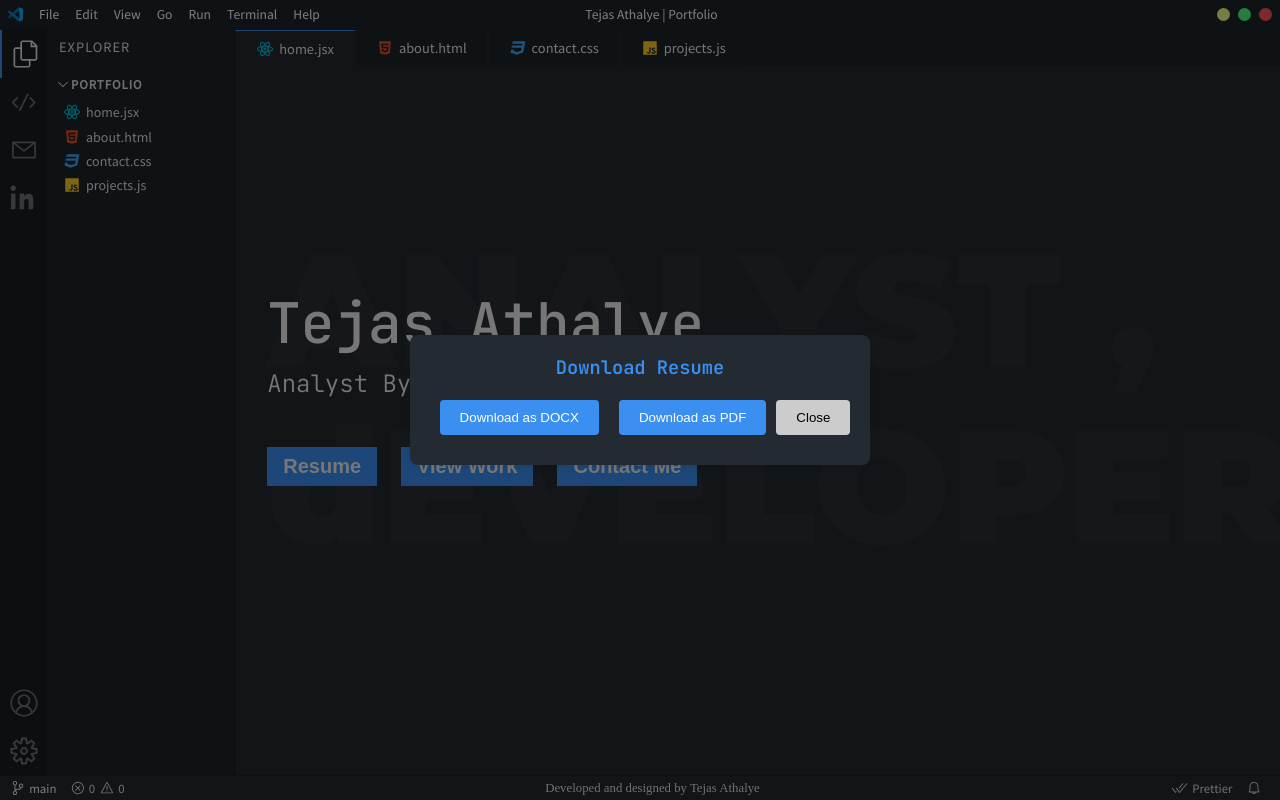
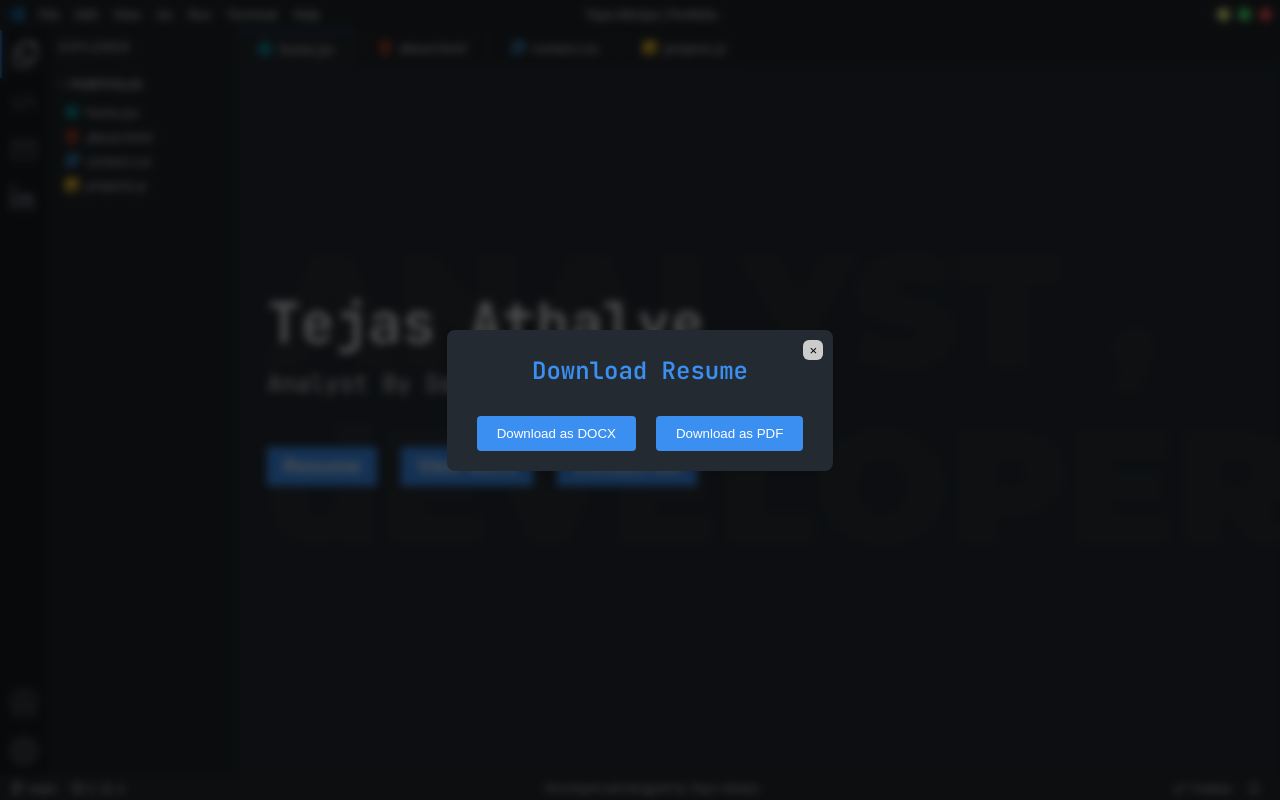
Before and after one commit to LitZeus/DataDrivenDev, a Next.js app: page / in a window 1280 px wide. Both pictures are taken after a click on the button "Resume". Built offline with nearby package versions, Linux system fonts and the light colour scheme.

Commit message:
Update pop-up visuals

```diff
--- a/components/Popup.js
+++ b/components/Popup.js
@@ -5,14 +5,18 @@ const Popup = ({ onClose }) => {
   return (
     <div className={styles.popupOverlay}>
       <div className={styles.popup}>
-        <h3>Download Resume</h3>
+        <button className={styles.popupClose} onClick={onClose}>
+        ×
+        </button>
+        <h2 className={styles.popupHeading}>Download Resume</h2>
+        <div className={styles.buttonContainer}>
           <a href="/resume.docx" download target="_blank" rel="noopener noreferrer">
             <button className={styles.popupButton}>Download as DOCX</button>
           </a>
           <a href="/resume.pdf" download target="_blank" rel="noopener noreferrer">
             <button className={styles.popupButton}>Download as PDF</button>
           </a>
-        <button className={styles.popupClose} onClick={onClose}>Close</button>
+        </div>
       </div>
     </div>
   );
--- a/styles/Popup.module.css
+++ b/styles/Popup.module.css
@@ -1,16 +1,19 @@
+/* styles/Popup.module.css */
 .popupOverlay {
   position: fixed;
   top: 0;
   left: 0;
   right: 0;
   bottom: 0;
-    background: rgba(0, 0, 0, 0.5);
+  background: rgba(0, 0, 0, 0.65);
   display: flex;
   justify-content: center;
   align-items: center;
+  backdrop-filter: blur(4px)
 }
 
 .popup {
+  position: relative;
   background: var(--main-bg);
   padding: 20px;
   border-radius: 8px;
@@ -18,12 +21,16 @@
   text-align: center;
 }
 
-  .popup h3 {
-    margin-top: 0;
+.popup h2 {
+  margin-top: 5px;
+}
+
+.buttonContainer {
+  margin-top: 30px;
 }
 
 .popupButton {
-    margin: 10px;
+  margin: 0 10px;
   padding: 10px 20px;
   border: none;
   background: var(--accent-color);
@@ -38,13 +45,17 @@
 }
 
 .popupClose {
-    margin-top: 20px;
-    padding: 10px 20px;
+  position: absolute;
+  top: 10px;
+  right: 10px;
+  padding: 3px;
+  width: 20px;
+  height: 20px;
   border: none;
   background: #ccc;
   color: black;
   cursor: pointer;
-    border-radius: 4px;
+  border-radius: 30%;
   transition: background 0.3s ease;
 }
 
```
Lines whose indentation alone changed are shown as unchanged.
